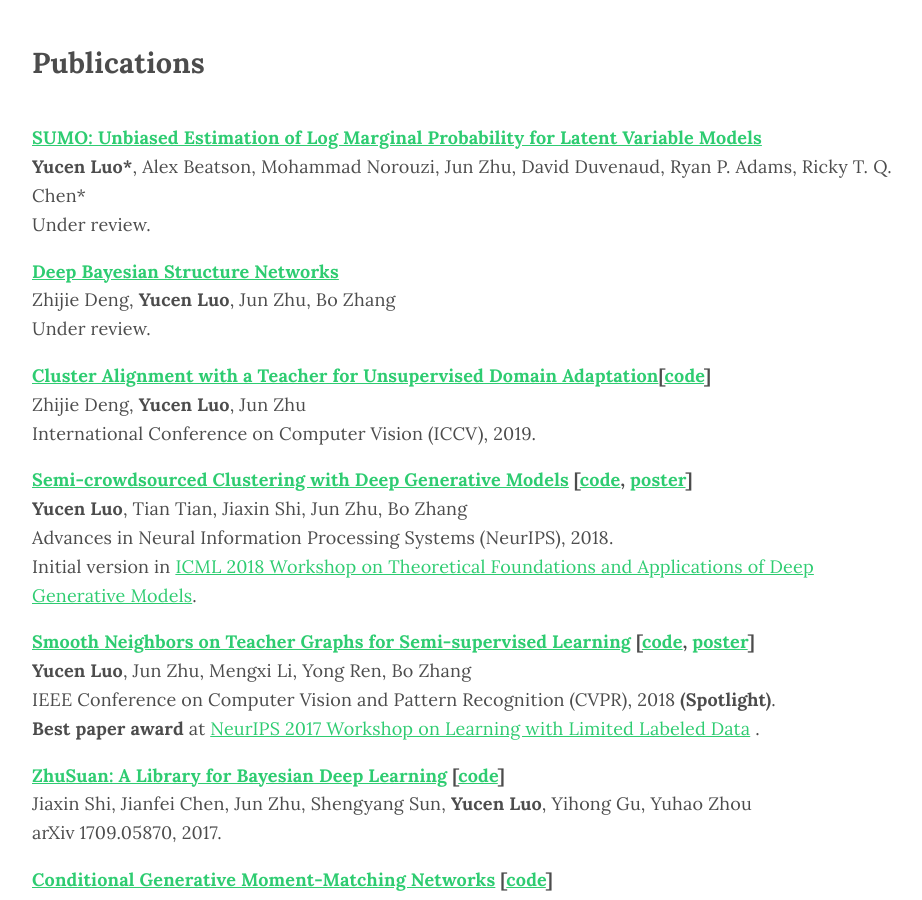
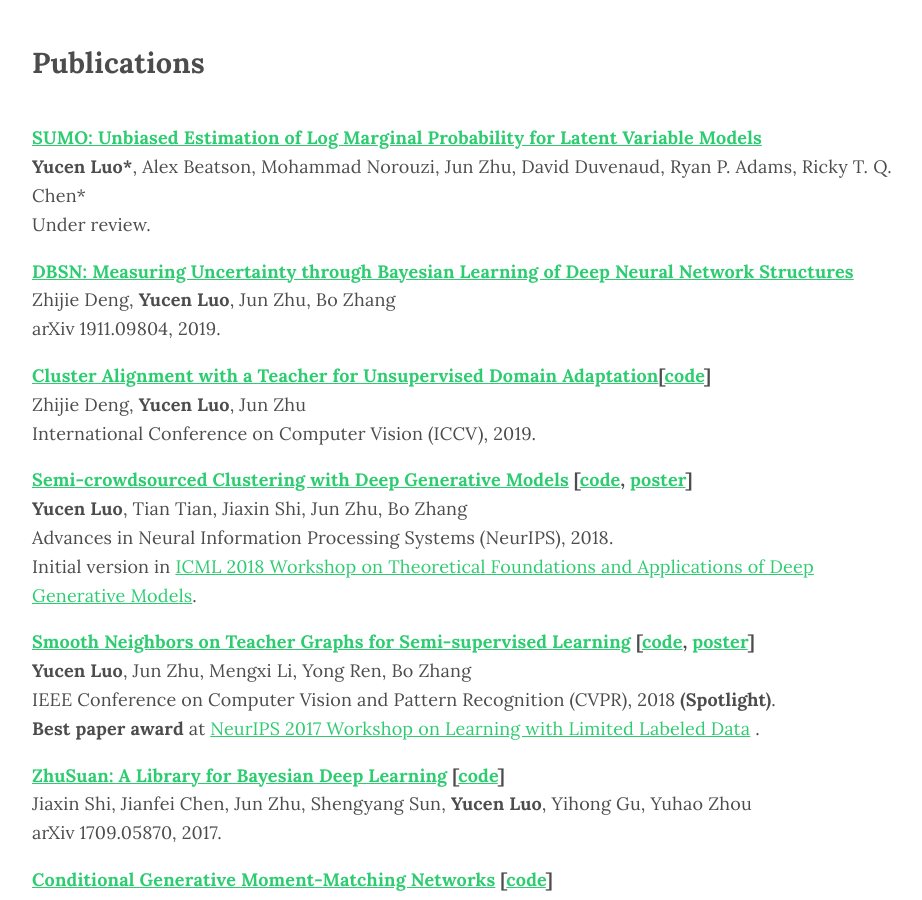
Before and after one commit to xinmei9322/xinmei9322.github.io, a Jekyll site: the page built from index.md, in a window 1280 px wide and 900 px high, scrolled down 705 px. Shown: the whole window, without its empty margins (173-1095 px from the left). Built offline with Jekyll 4.4.1, drawn with Linux system fonts in a browser that asks for light colours; some web fonts are replaced.

Commit message:
Update index.md

```diff
--- a/index.md
+++ b/index.md
@@ -33,11 +33,11 @@ I received my B.E. degree from Department of Electronical Engineering at Tsinghu
 	    </tr>
 		<tr>
 	        <td>
-	            <strong> <a href="">Deep Bayesian Structure Networks</a></strong>
+	            <strong> <a href="https://128.84.21.199/pdf/1911.09804.pdf">DBSN: Measuring Uncertainty through Bayesian Learning of Deep Neural Network Structures</a></strong>
 	        <br>
 	        Zhijie Deng, <strong>Yucen Luo</strong>, Jun Zhu, Bo Zhang
 	        <br>
-	        <i>Under review.
+	        <i>arXiv 1911.09804, 2019.
 	        </i>
 	        </td>
 	    </tr>
@@ -77,7 +77,7 @@ I received my B.E. degree from Department of Electronical Engineering at Tsinghu
 	    </tr>
 		<tr>
 			<td>
-		    <strong> <a href="https://128.84.21.199/pdf/1709.05870.pdf">ZhuSuan: A Library for Bayesian Deep Learning</a> [<a href="https://github.com/thu-ml/zhusuan">code</a>]</strong>
+		    <strong> <a href="https://arxiv.org/pdf/1709.05870.pdf">ZhuSuan: A Library for Bayesian Deep Learning</a> [<a href="https://github.com/thu-ml/zhusuan">code</a>]</strong>
 			<br>
 	 		Jiaxin Shi, Jianfei Chen, Jun Zhu, Shengyang Sun, <strong>Yucen Luo</strong>, Yihong Gu, Yuhao Zhou
 			<br>
```
